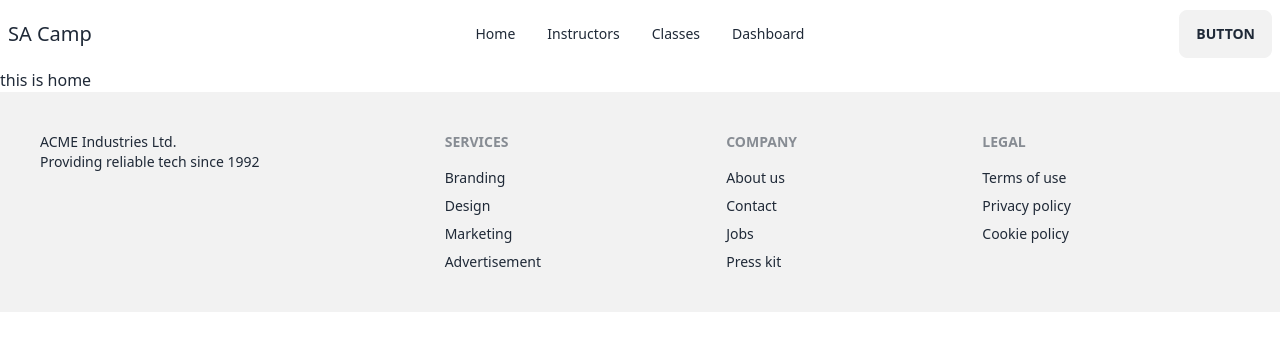
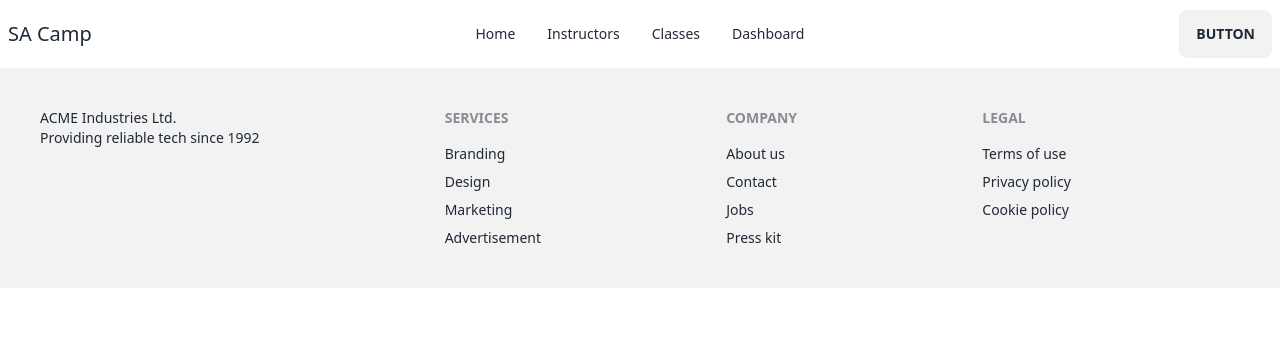
Before and after one commit to syedalamin/summer-camp-client, a React (Vite) app: page / in a window 1280 px wide. Shown: the top 350 px of the page. Built offline with nearby package versions, Linux system fonts and the light colour scheme.

Commit message:
swiper slider components

```diff
--- a/package.json
+++ b/package.json
@@ -10,12 +10,14 @@
     "preview": "vite preview"
   },
   "dependencies": {
+    "firebase": "^9.22.1",
     "localforage": "^1.10.0",
     "match-sorter": "^6.3.1",
     "react": "^18.2.0",
     "react-dom": "^18.2.0",
     "react-router-dom": "^6.12.0",
-    "sort-by": "^1.2.0"
+    "sort-by": "^1.2.0",
+    "swiper": "^9.3.2"
   },
   "devDependencies": {
     "@types/react": "^18.0.37",
--- /dev/null
+++ b/src/components/SwiperSlide/SwiperSlide.jsx
@@ -0,0 +1,20 @@
+
+
+const SwiperSlide = ({img, subHeading, Heading,  title}) => {
+    return (
+        <div>
+            <div className="grid grid-cols-2">
+                <div>
+                    <h5 className="">{subHeading}</h5>
+                    <h2 className="">{Heading}</h2>
+                    <p>{title}</p>
+                </div>
+                <div>
+                    <img src={img} />
+                </div>
+            </div>
+        </div>
+    );
+};
+
+export default SwiperSlide;
--- a/src/pages/Home/Home/Home.jsx
+++ b/src/pages/Home/Home/Home.jsx
@@ -1,9 +1,34 @@
+import { Swiper, SwiperSlide } from "swiper/react";
+import { Autoplay, Pagination, Navigation } from "swiper";
 
+// Import Swiper styles
+import "swiper/css";
+import "swiper/css/pagination";
+import "swiper/css/navigation";
 
 const Home = () => {
     return (
-        <div>
-            <h3>this is home</h3>
+        <div className="w-10/12 mx-auto">
+            <div className="h-full ">
+                <Swiper
+                    // spaceBetween={50}
+                    // centeredSlides={true}
+                    // autoplay={{
+                    //     // delay: 5000,
+                    //     // disableOnInteraction: false,
+                    // }}
+                    pagination={{
+                        clickable: true,
+                    }}
+                    navigation={true}
+                    modules={[Autoplay, Pagination, Navigation]}
+                    className="mySwiper"
+                >
+                    <SwiperSlide> </SwiperSlide>
+                    <SwiperSlide> </SwiperSlide>
+                    <SwiperSlide> </SwiperSlide>
+                </Swiper>
+            </div>
         </div>
     );
 };
```
Also changed, not shown: .eslintrc.cjs, 1 other file (tests, documents, lock files or other folders).
